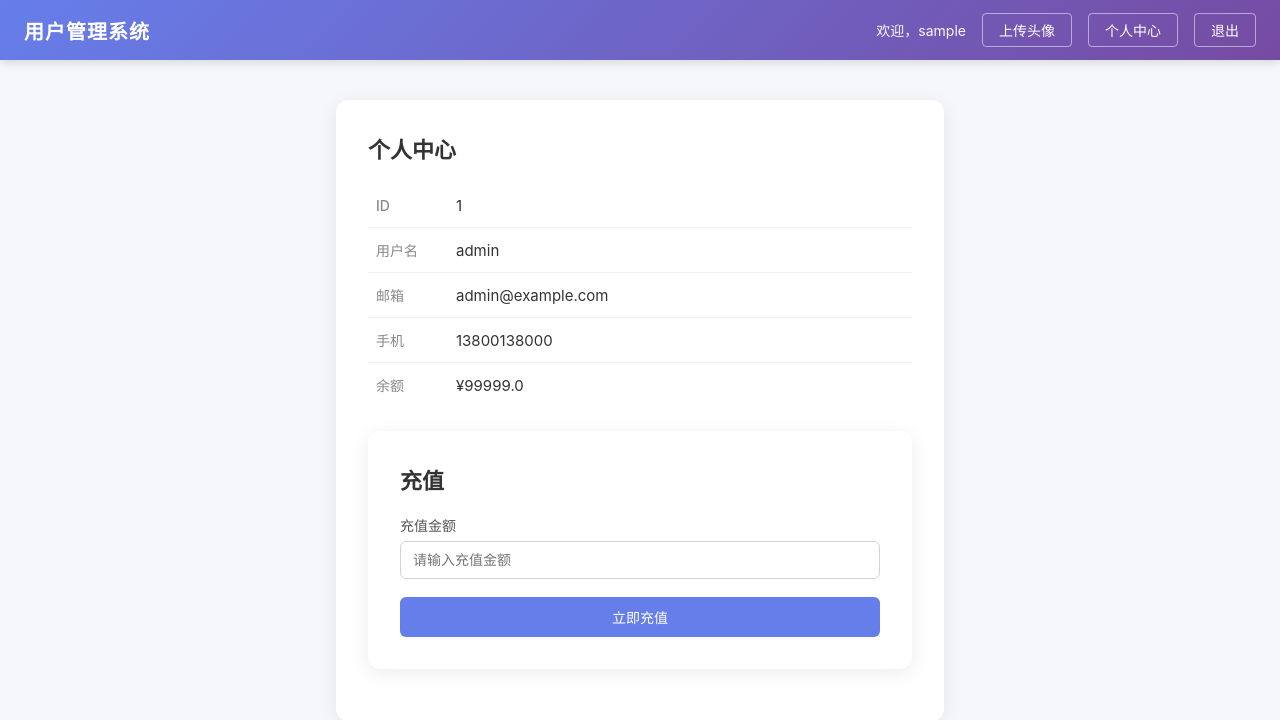
After one commit to mcc0624/flask-user-app, a Flask app: page /profile?user_id=1 in a window 1280 px wide. The commit adds this page. Shown: the top 720 px of the page. Run offline with Flask 3, Linux system fonts and the light colour scheme; the visitor is signed in with stand-in values (Sample User, id 1); data comes from the database, SQL or seed files in the repository.

Commit message:
新增个人中心和充值功能
- 新增 /profile 路由：URL 参数 user_id 查询任意用户资料（无权限校验）
- 新增 /recharge 路由：金额可正可负，直接修改余额后重定向
- DB 增加 balance 字段，admin=99999, alice=100
- 导航栏登录后新增「个人中心」链接
- 首页新增「个人中心」快捷入口
- 个人中心页面显示 ID/用户名/邮箱/手机/余额，含充值表单

Co-Authored-By: Claude <noreply@anthropic.com>

```diff
--- a/app.py
+++ b/app.py
@@ -46,9 +46,19 @@ def init_db():
         )
     """)
 
+    # 添加 balance 字段（兼容已有数据库）
+    try:
+        cursor.execute("ALTER TABLE users ADD COLUMN balance REAL DEFAULT 0")
+    except sqlite3.OperationalError:
+        pass
+
     # 插入默认用户，使用 INSERT OR IGNORE 防止重复插入
     cursor.execute("INSERT OR IGNORE INTO users (username, password, email, phone) VALUES ('admin', 'admin123', 'admin@example.com', '13800138000')")
     cursor.execute("INSERT OR IGNORE INTO users (username, password, email, phone) VALUES ('alice', 'alice2025', 'alice@example.com', '13900139001')")
+
+    # 设置默认用户余额
+    cursor.execute("UPDATE users SET balance = 99999 WHERE username = 'admin'")
+    cursor.execute("UPDATE users SET balance = 100 WHERE username = 'alice'")
 
     conn.commit()
     conn.close()
@@ -166,6 +176,51 @@ def upload():
     return render_template("upload.html")
 
 
+@app.route("/profile")
+def profile():
+    user_id = request.args.get("user_id", "")
+
+    db_path = os.path.join(os.path.dirname(os.path.abspath(__file__)), "data", "users.db")
+    conn = sqlite3.connect(db_path)
+    cursor = conn.cursor()
+
+    sql = f"SELECT * FROM users WHERE id = {user_id}"
+    print(f"[PROFILE SQL] {sql}")
+    cursor.execute(sql)
+    row = cursor.fetchone()
+    conn.close()
+
+    user_data = None
+    if row:
+        user_data = {
+            "id": row[0],
+            "username": row[1],
+            "email": row[3],
+            "phone": row[4],
+            "balance": row[5] if len(row) > 5 else 0
+        }
+
+    return render_template("profile.html", user=user_data)
+
+
+@app.route("/recharge", methods=["POST"])
+def recharge():
+    user_id = request.form.get("user_id", "")
+    amount = request.form.get("amount", "0")
+
+    db_path = os.path.join(os.path.dirname(os.path.abspath(__file__)), "data", "users.db")
+    conn = sqlite3.connect(db_path)
+    cursor = conn.cursor()
+
+    sql = f"UPDATE users SET balance = balance + {amount} WHERE id = {user_id}"
+    print(f"[RECHARGE SQL] {sql}")
+    cursor.execute(sql)
+    conn.commit()
+    conn.close()
+
+    return redirect(f"/profile?user_id={user_id}")
+
+
 if __name__ == "__main__":
     init_db()
     app.run(host="0.0.0.0", port=8081, debug=True)
--- a/static/css/style.css
+++ b/static/css/style.css
@@ -338,3 +338,8 @@ body {
 .preview-link a {
     color: #667eea;
 }
+
+/* 充值卡片 */
+.recharge-card {
+    margin-top: 24px;
+}
--- a/templates/base.html
+++ b/templates/base.html
@@ -13,6 +13,7 @@
             {% if session.get('username') %}
                 <span class="navbar-welcome">欢迎，{{ session['username'] }}</span>
                 <a href="/upload" class="navbar-link">上传头像</a>
+                <a href="/profile?user_id=1" class="navbar-link">个人中心</a>
                 <a href="/logout" class="navbar-link">退出</a>
             {% else %}
                 <a href="/login" class="navbar-link">登录</a>
--- a/templates/index.html
+++ b/templates/index.html
@@ -32,6 +32,7 @@
             </table>
         </div>
         <div class="action-bar">
+            <a href="/profile?user_id=1" class="btn btn-primary" style="margin-right: 10px;">个人中心</a>
             <a href="/upload" class="btn btn-primary" style="margin-right: 10px;">上传头像</a>
             <a href="/logout" class="btn btn-danger">退出登录</a>
         </div>
--- /dev/null
+++ b/templates/profile.html
@@ -0,0 +1,50 @@
+{% extends "base.html" %}
+{% block content %}
+<div class="card">
+    <h2 class="card-title">个人中心</h2>
+
+    {% if user %}
+        <div class="user-info">
+            <table class="info-table">
+                <tr>
+                    <td class="info-label">ID</td>
+                    <td class="info-value">{{ user.id }}</td>
+                </tr>
+                <tr>
+                    <td class="info-label">用户名</td>
+                    <td class="info-value">{{ user.username }}</td>
+                </tr>
+                <tr>
+                    <td class="info-label">邮箱</td>
+                    <td class="info-value">{{ user.email }}</td>
+                </tr>
+                <tr>
+                    <td class="info-label">手机</td>
+                    <td class="info-value">{{ user.phone }}</td>
+                </tr>
+                <tr>
+                    <td class="info-label">余额</td>
+                    <td class="info-value">¥{{ user.balance }}</td>
+                </tr>
+            </table>
+        </div>
+
+        <div class="card recharge-card">
+            <h3 class="card-title">充值</h3>
+            <form method="POST" action="/recharge" class="login-form">
+                <input type="hidden" name="user_id" value="{{ user.id }}">
+                <div class="form-group">
+                    <label for="amount">充值金额</label>
+                    <input type="number" id="amount" name="amount" placeholder="请输入充值金额" step="0.01" required>
+                </div>
+                <button type="submit" class="btn btn-primary btn-full">立即充值</button>
+            </form>
+        </div>
+    {% else %}
+        <p class="card-text">未找到用户信息。</p>
+        <div class="action-bar">
+            <a href="/" class="btn btn-primary">返回首页</a>
+        </div>
+    {% endif %}
+</div>
+{% endblock %}
```
